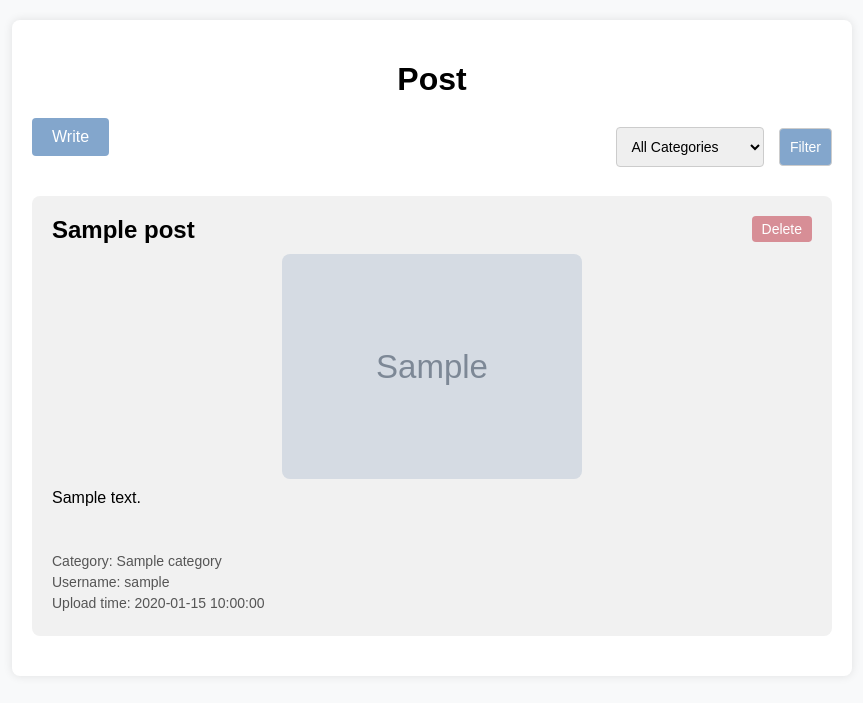
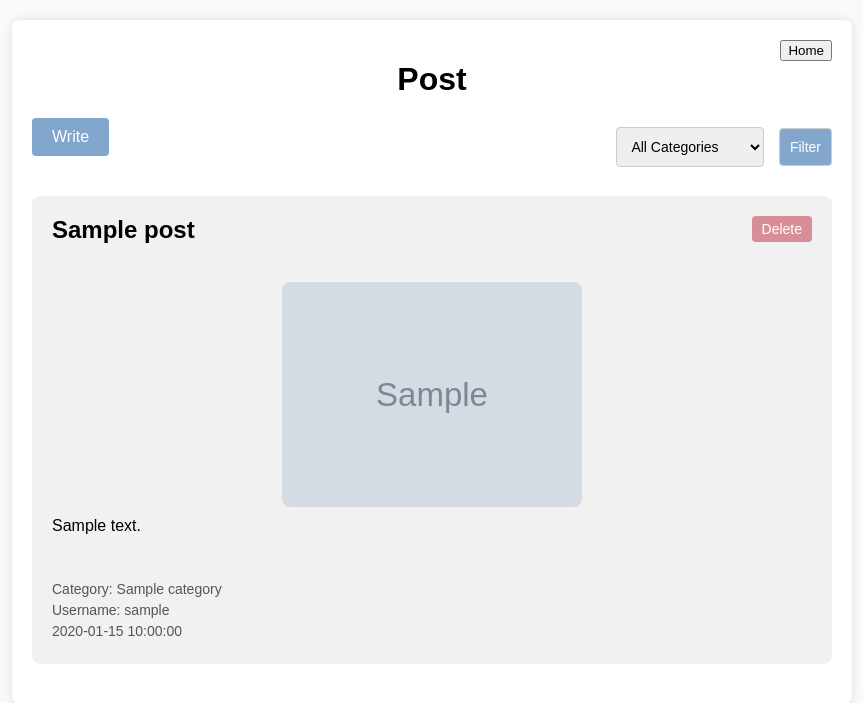
Before and after one commit to Sena-Han/2024-Likelion-Toy-Project, a Django app: page /post/ in a window 1280 px wide. Shown: the top 703 px of the page, without its empty margins (208-1071 px from the left). Run offline with Django 5.2, Linux system fonts and the light colour scheme; a user stored in the database is signed in; tables that the repository leaves empty hold one stand-in row (values such as "Sample post"); grey boxes marked "Sample" are stand-in pictures.

Commit message:
Design: home 버튼 추가

```diff
--- a/post/templates/post.html
+++ b/post/templates/post.html
@@ -18,6 +18,7 @@
             background-color: #fff;
             box-shadow: 0 0 10px rgba(0, 0, 0, 0.1);
             border-radius: 8px;
+            position: relative; /* 홈 버튼을 절대 위치로 배치하기 위해 추가 */
         }
         h1 {
             text-align: center;
@@ -105,10 +106,20 @@
         .delete-button:hover {
             background-color: #c82333;
         }
+        .home-button {
+            position: absolute;
+            top: 20px;
+            right: 20px;
+        }
     </style>
 </head>
 <body>
     <div class="container">
+        <div class="home-button">
+            <form action="{% url 'home' %}">
+                <button type="submit">Home</button>
+            </form>
+        </div>
         <h1>Post</h1>
         <div class="top-bar">
             <a href="{% url 'postwrite' %}" class="write-post">Write</a>
@@ -127,6 +138,7 @@
             {% for post in posts %}
                 <li>
                     <h2>{{ post.title }}</h2>
+                    <br>
                     {% if post.photo %}
                         <img src="{{ post.photo.url }}" alt="{{ post.title }}" class="fixed-size">
                     {% endif %}
@@ -134,7 +146,7 @@
                     <br><br>
                     <p class="post-meta">Category: {{ post.category.name }}</p>
                     <p class="post-meta">Username: {{ post.author.username }}</p>
-                    <p class="post-meta">Upload time: {{ post.created_at|date:"Y-m-d H:i:s" }}</p>
+                    <p class="post-meta">{{ post.created_at|date:"Y-m-d H:i:s" }}</p>
                     <form action="{% url 'postdelete' post.pk %}" method="post" style="display:inline;">
                         {% csrf_token %}
                         <button type="submit" class="delete-button">Delete</button>
--- a/signup/templates/login.html
+++ b/signup/templates/login.html
@@ -46,6 +46,7 @@
         <form method="post">
             {% csrf_token %}
             {{ form.as_p }}
+            <br>
             <button type="submit">Login</button>
         </form>
     </div>
--- a/signup/templates/main.html
+++ b/signup/templates/main.html
@@ -21,7 +21,6 @@
         }
         h1 {
             text-align: center;
-            margin-top: 50px;
         }
         .button-container {
             text-align: center;
--- a/signup/templates/signup.html
+++ b/signup/templates/signup.html
@@ -50,6 +50,7 @@
         <form method="post">
             {% csrf_token %}
             {{ form.as_p }}
+            <br>
             <button type="submit">Submit</button>
         </form>
     </div>
```
Also changed, not shown: guestbook/templates/guestbook.html (+12 -1 lines), signup/templates/mypage.html (+14 -3 lines), todolist/templates/tododonelist.html (+11 -0 lines), todolist/templates/todolist.html (+11 -0 lines).
